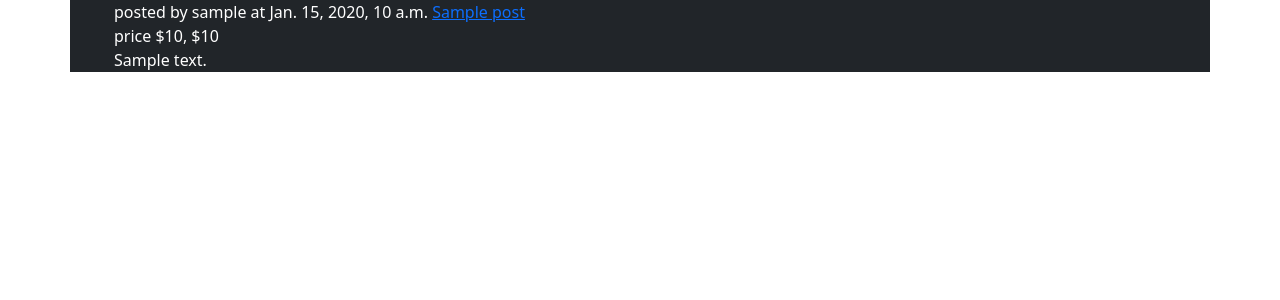
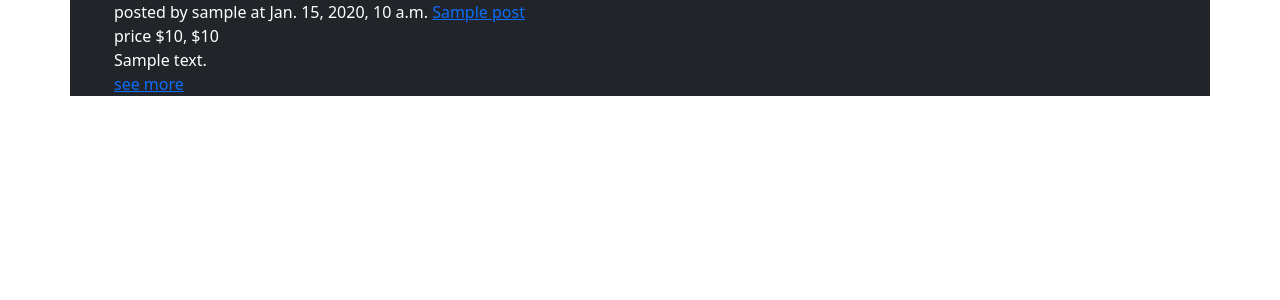
Before and after one commit to Puquii/dimelo, a Django app: page / in a window 1280 px wide. Shown: the part 56-356 px from the top of the page. Run offline with Django 4.2, Linux system fonts and the light colour scheme; tables that the repository leaves empty hold one stand-in row (values such as "Sample post"); parts of the project's set-up code (start-up, migrations or seed data) failed here and were passed over.

Commit message:
added anchor to description

```diff
--- a/templates/index.html
+++ b/templates/index.html
@@ -7,6 +7,7 @@
                 <a href={{discount.link}}>{{discount.title}}</a><br>
                 price ${{discount.price}}, ${{discount.og_price}}<br>
                 {{discount.description}}<br>
+                <a href="description/{{discount.id}}">see more</a>
         {% endfor %}
     </ul>
 {% endblock %}
```
